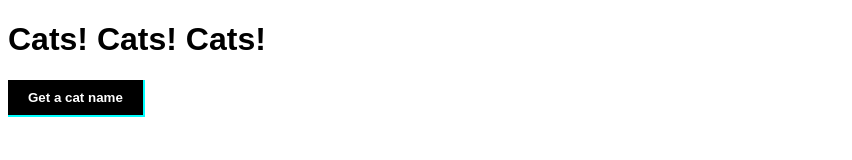
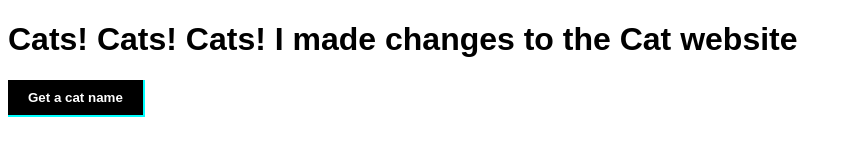
Before and after one commit to tramypham2192/Deployment-with-EC2, a plain HTML site: page public/index.html in a window 1280 px wide. Shown: the whole page, without its empty margins (0-852 px from the left). Drawn offline with Linux system fonts and the light colour scheme.

Commit message:
made changes to index.html

```diff
--- a/public/index.html
+++ b/public/index.html
@@ -9,7 +9,7 @@
 </head>
 <body>
     <header>
-        <h1>Cats! Cats! Cats!</h1>
+        <h1>Cats! Cats! Cats! I made changes to the Cat website</h1>
     </header>
 
     <button>Get a cat name</button>
```
